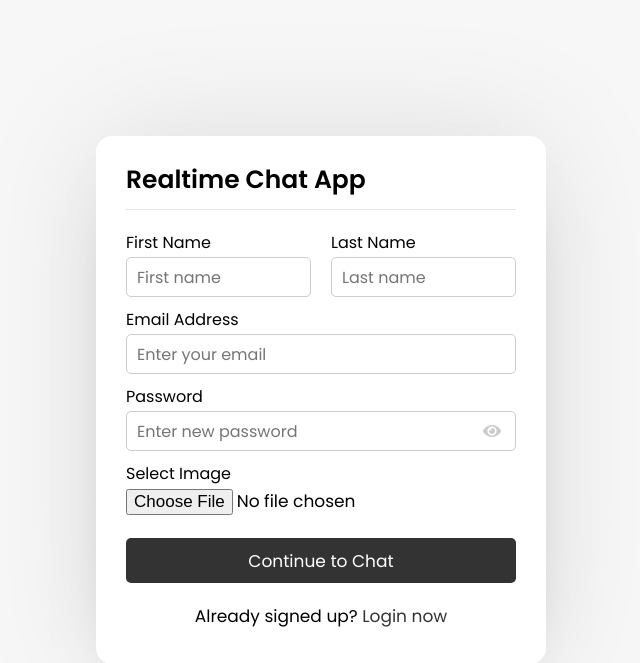
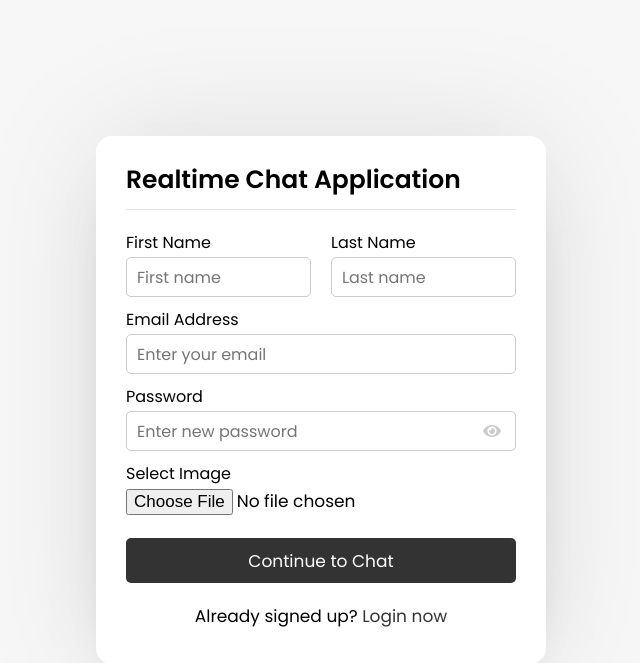
Before and after one commit to AutoDictate/Chat-Application, a PHP site: page / in a window 1280 px wide. Shown: the top 663 px of the page, without its empty margins (319-959 px from the left). Run offline with PHP 8.4, Linux system fonts and the light colour scheme.

Commit message:
Cross Checck

```diff
--- a/index.php
+++ b/index.php
@@ -9,7 +9,7 @@
 <body>
   <div class="wrapper">
     <section class="form signup">
-      <header>Realtime Chat App</header>
+      <header>Realtime Chat Application</header>
       <form action="#" method="POST" enctype="multipart/form-data" autocomplete="off">
         <div class="error-text"></div>
         <div class="name-details">
```
Also changed, not shown: unzipper.php (+0 -16 lines).
